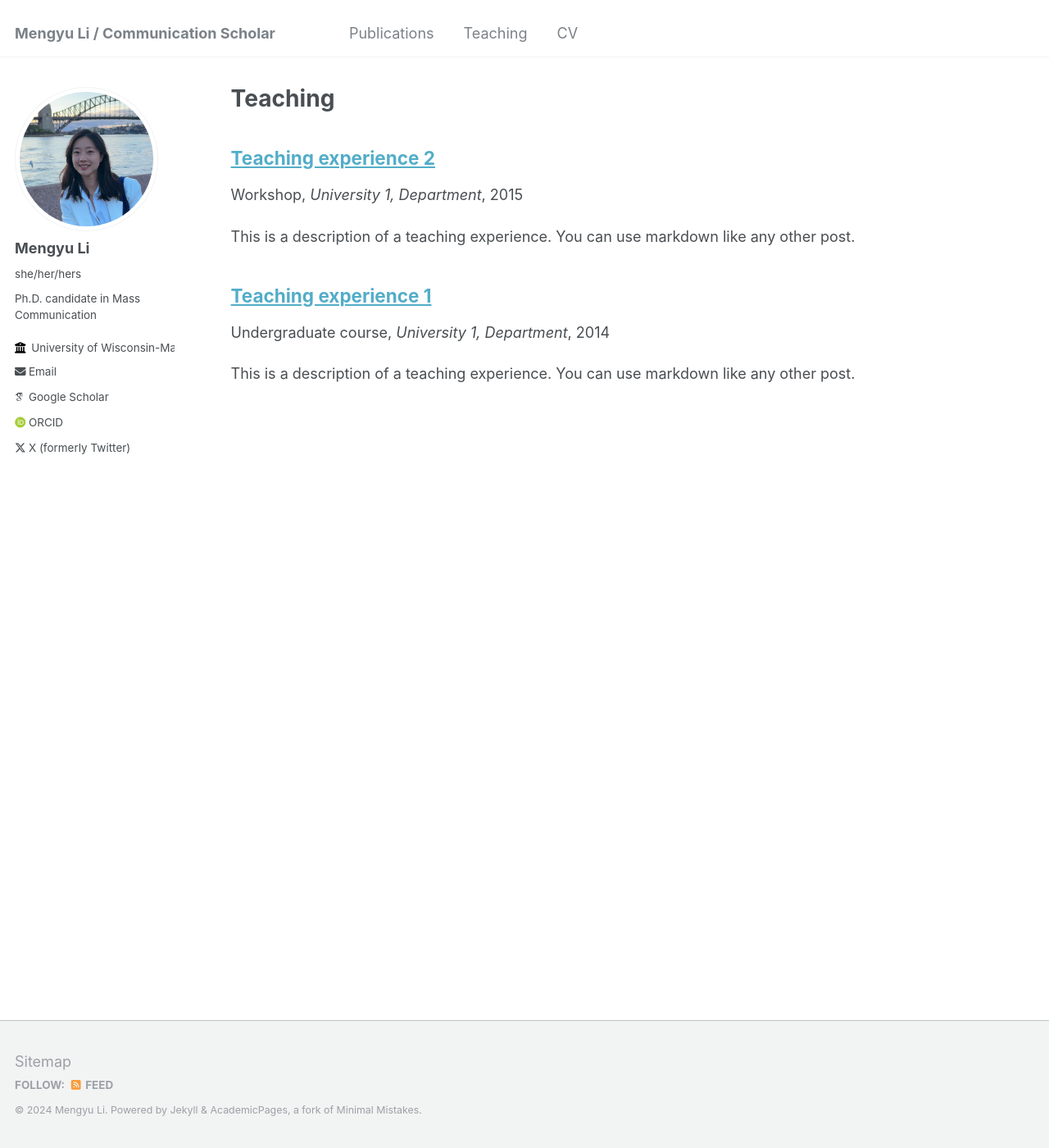
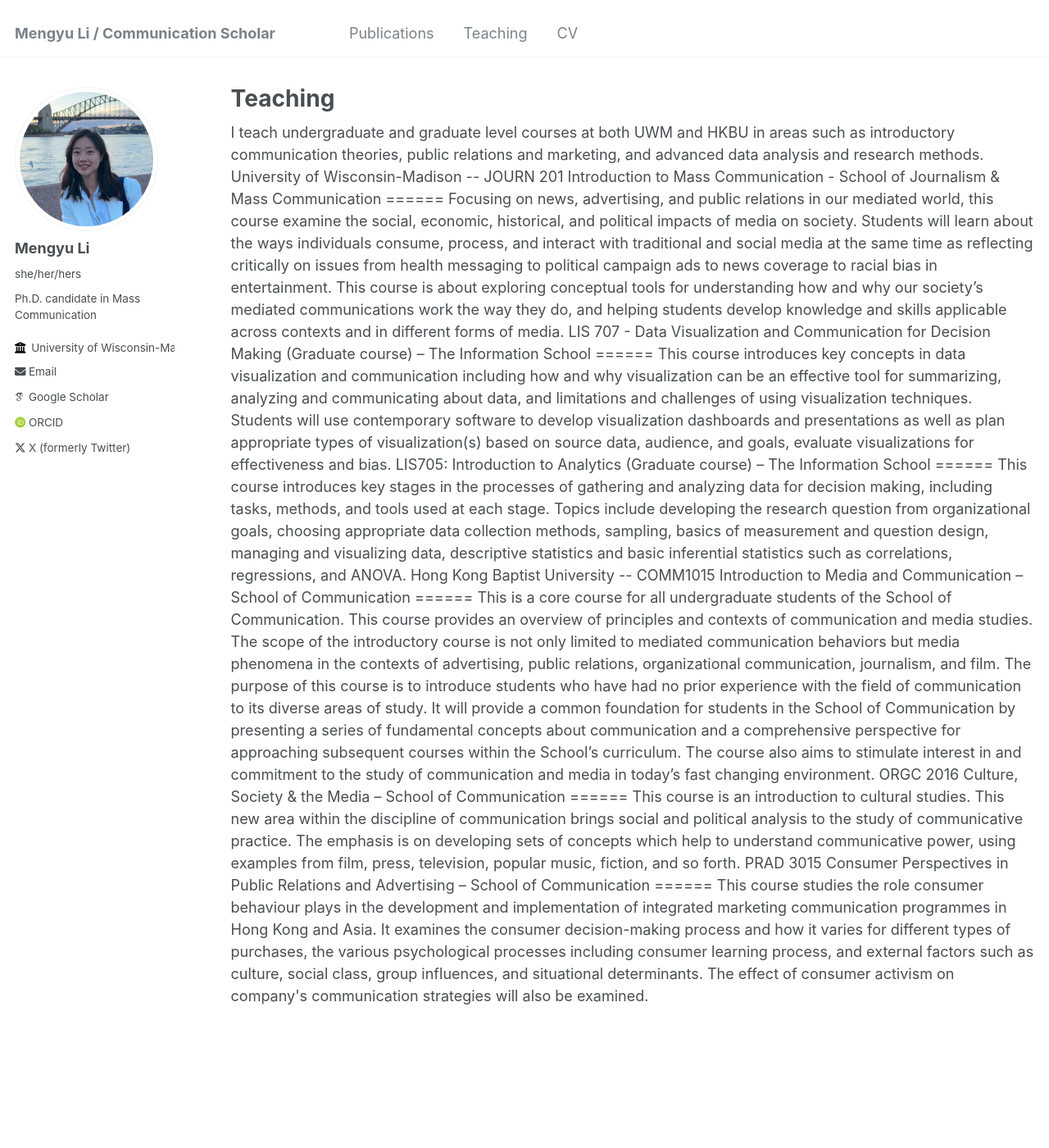
Before and after one commit to im-mengyuli/im-mengyuli.github.io, a Jekyll site: the page built from _pages/teaching.html, in a window 1280 px wide and 1400 px high. Shown: the whole window at 82% size. Built offline with Jekyll 4.4.1, drawn with Linux system fonts in a browser that asks for light colours; some web fonts are replaced.

Commit message:
Update teaching.html

```diff
--- a/_pages/teaching.html
+++ b/_pages/teaching.html
@@ -4,9 +4,32 @@ title: "Teaching"
 permalink: /teaching/
 author_profile: true
 ---
+I teach undergraduate and graduate level courses at both UWM and HKBU in areas such as introductory communication theories, public relations and marketing, and advanced data analysis and research methods.
 
-{% include base_path %}
+University of Wisconsin-Madison
+--
+JOURN 201 Introduction to Mass Communication - School of Journalism & Mass Communication
+======
+Focusing on news, advertising, and public relations in our mediated world, this course examine the social, economic, historical, and political impacts of media on society. Students will learn about the ways individuals consume, process, and interact with traditional and social media at the same time as reflecting critically on issues from health messaging to political campaign ads to news coverage to racial bias in entertainment. This course is about exploring conceptual tools for understanding how and why our society’s mediated communications work the way they do, and helping students develop knowledge and skills applicable across contexts and in different forms of media.
 
-{% for post in site.teaching reversed %}
-  {% include archive-single.html %}
-{% endfor %}
+LIS 707 - Data Visualization and Communication for Decision Making (Graduate course) – The Information School
+======
+This course introduces key concepts in data visualization and communication including how and why visualization can be an effective tool for summarizing, analyzing and communicating about data, and limitations and challenges of using visualization techniques. Students will use contemporary software to develop visualization dashboards and presentations as well as plan appropriate types of visualization(s) based on source data, audience, and goals, evaluate visualizations for effectiveness and bias.
+
+LIS705:  Introduction to Analytics (Graduate course) – The Information School
+======
+This course introduces key stages in the processes of gathering and analyzing data for decision making, including tasks, methods, and tools used at each stage. Topics include developing the research question from organizational goals, choosing appropriate data collection methods, sampling, basics of measurement and question design, managing and visualizing data, descriptive statistics and basic inferential statistics such as correlations, regressions, and ANOVA.
+
+Hong Kong Baptist University
+--
+COMM1015 Introduction to Media and Communication – School of Communication
+======
+This is a core course for all undergraduate students of the School of Communication. This course provides an overview of principles and contexts of communication and media studies. The scope of the introductory course is not only limited to mediated communication behaviors but media phenomena in the contexts of advertising, public relations, organizational communication, journalism, and film. The purpose of this course is to introduce students who have had no prior experience with the field of communication to its diverse areas of study. It will provide a common foundation for students in the School of Communication by presenting a series of fundamental concepts about communication and a comprehensive perspective for approaching subsequent courses within the School’s curriculum. The course also aims to stimulate interest in and commitment to the study of communication and media in today’s fast changing environment.
+
+ORGC 2016 Culture, Society & the Media – School of Communication
+======
+This course is an introduction to cultural studies. This new area within the discipline of communication brings social and political analysis to the study of communicative practice. The emphasis is on developing sets of concepts which help to understand communicative power, using examples from film, press, television, popular music, fiction, and so forth.
+
+PRAD 3015 Consumer Perspectives in Public Relations and Advertising – School of Communication
+======
+This course studies the role consumer behaviour plays in the development and implementation of integrated marketing communication programmes in Hong Kong and Asia. It examines the consumer decision-making process and how it varies for different types of purchases, the various psychological processes including consumer learning process, and external factors such as culture, social class, group influences, and situational determinants. The effect of consumer activism on company's communication strategies will also be examined.
```
